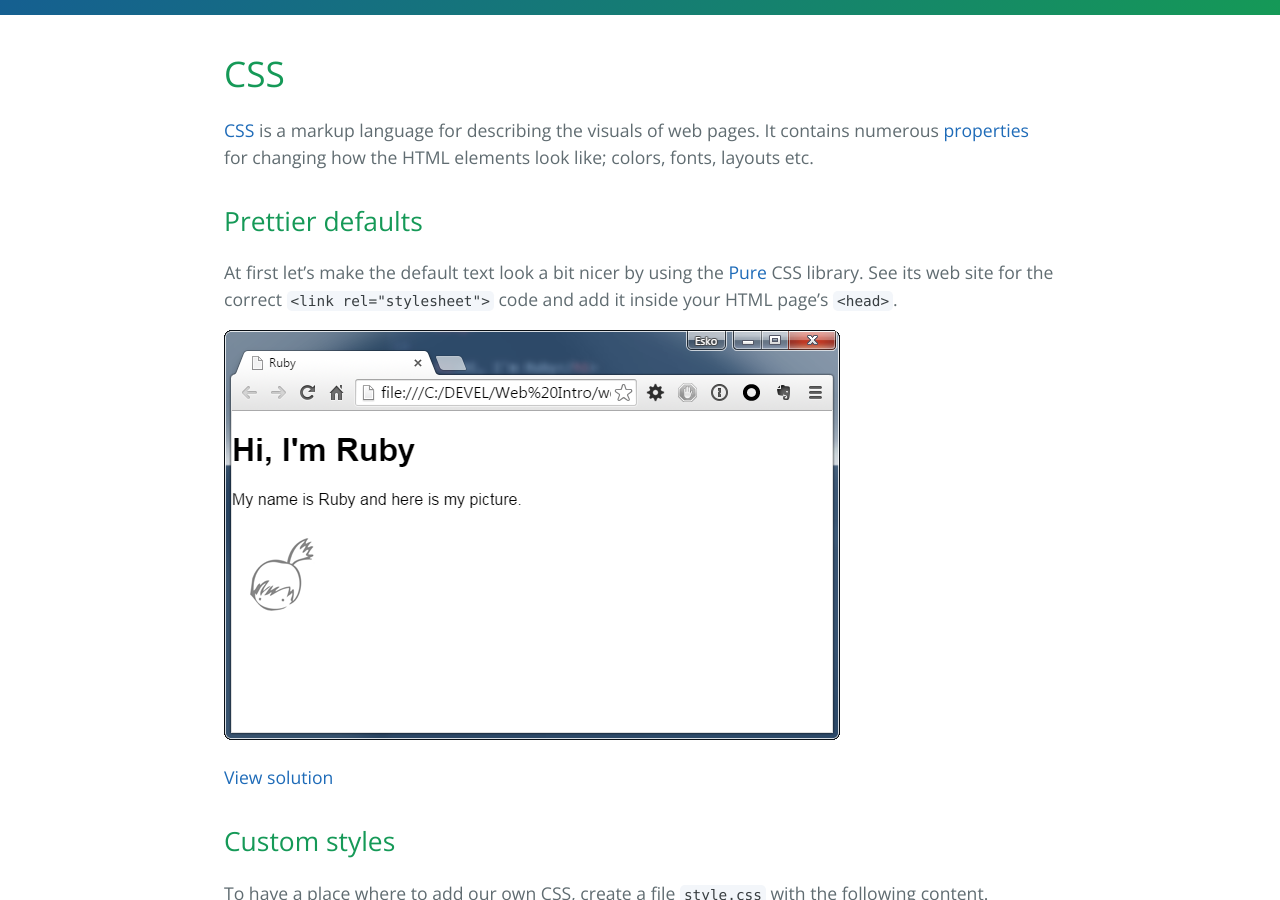
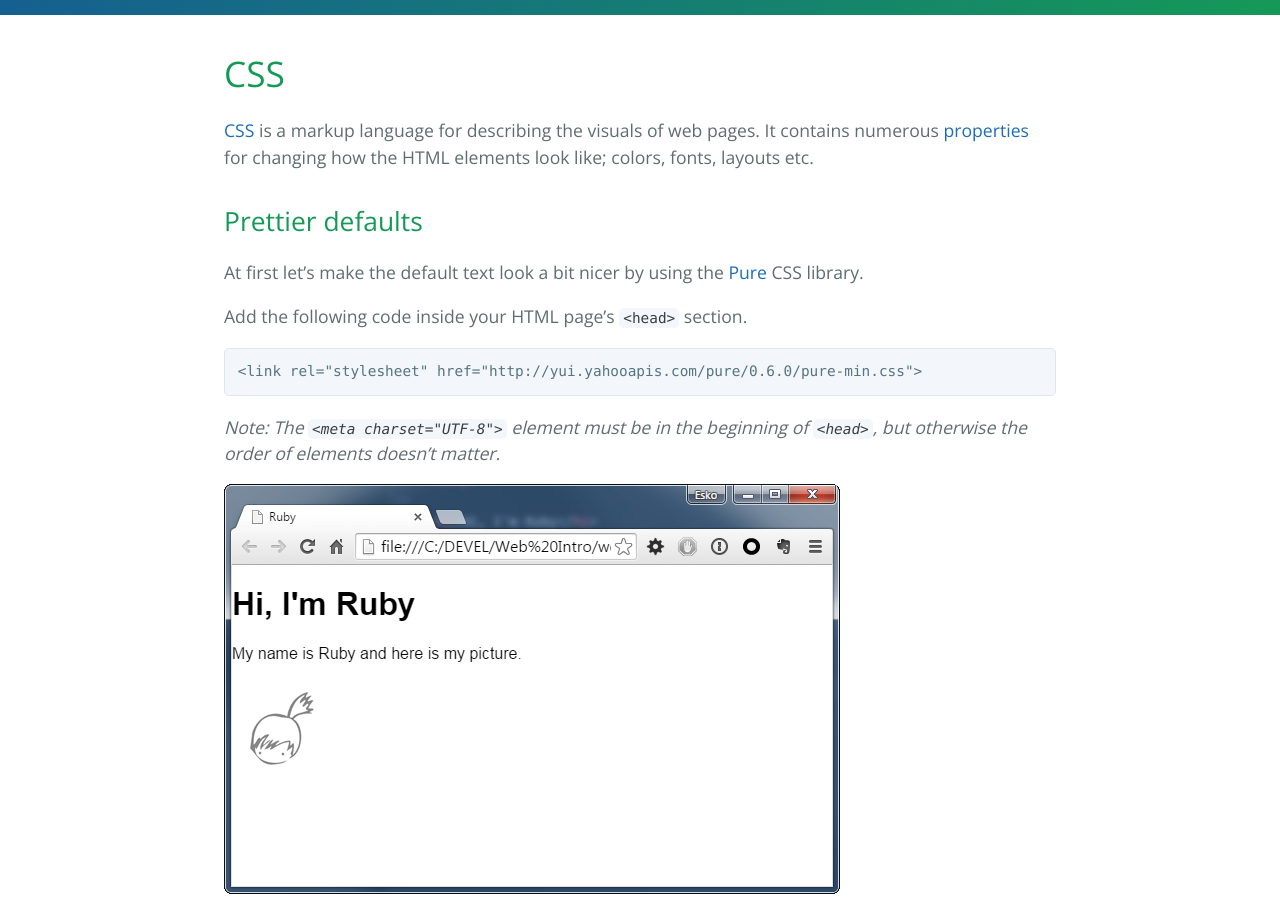
Before and after one commit to luontola/web-intro, a Jekyll site: the page built from css.md, in a window 1280 px wide and 900 px high, scrolled down 321 px. Built offline with Jekyll 4.4.1, drawn with Linux system fonts in a browser that asks for light colours; Markdown is read by kramdown in place of the engine named in the settings.

Commit message:
Improved instructions for using Pure

````diff
--- a/css.md
+++ b/css.md
@@ -10,7 +10,15 @@ next: /templating/
 
 ## Prettier defaults
 
-At first let's make the default text look a bit nicer by using the [Pure](http://purecss.io/) CSS library. See its web site for the correct `<link rel="stylesheet">` code and add it inside your HTML page's `<head>`.
+At first let's make the default text look a bit nicer by using the [Pure](http://purecss.io/) CSS library.
+
+Add the following code inside your HTML page's `<head>` section.
+
+```HTML
+<link rel="stylesheet" href="http://yui.yahooapis.com/pure/0.6.0/pure-min.css">
+```
+
+*Note: The `<meta charset="UTF-8">` element must be in the beginning of `<head>`, but otherwise the order of elements doesn't matter.*
 
 ![Pure](/screenshots/css-pure.png)
 
````
